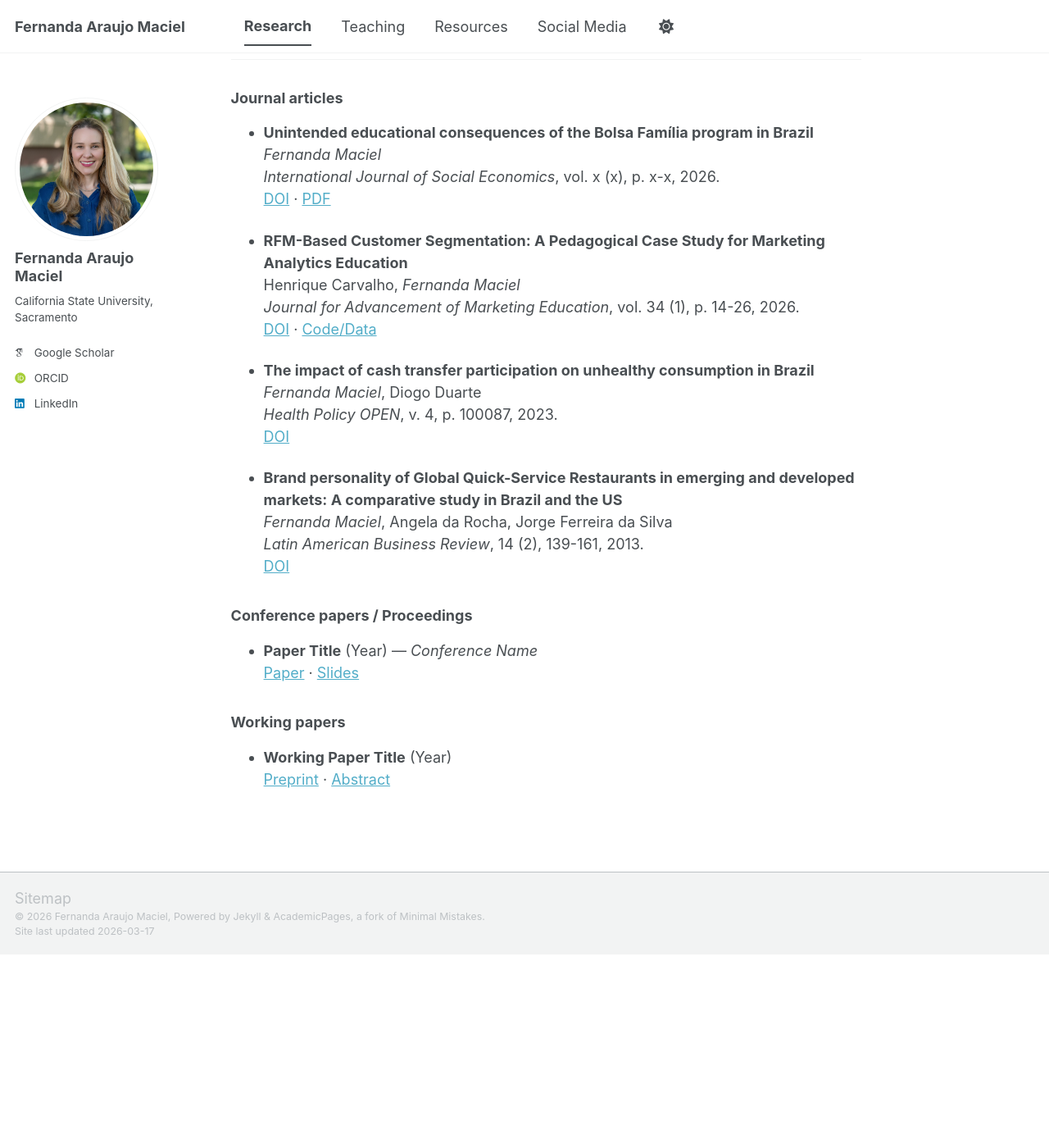
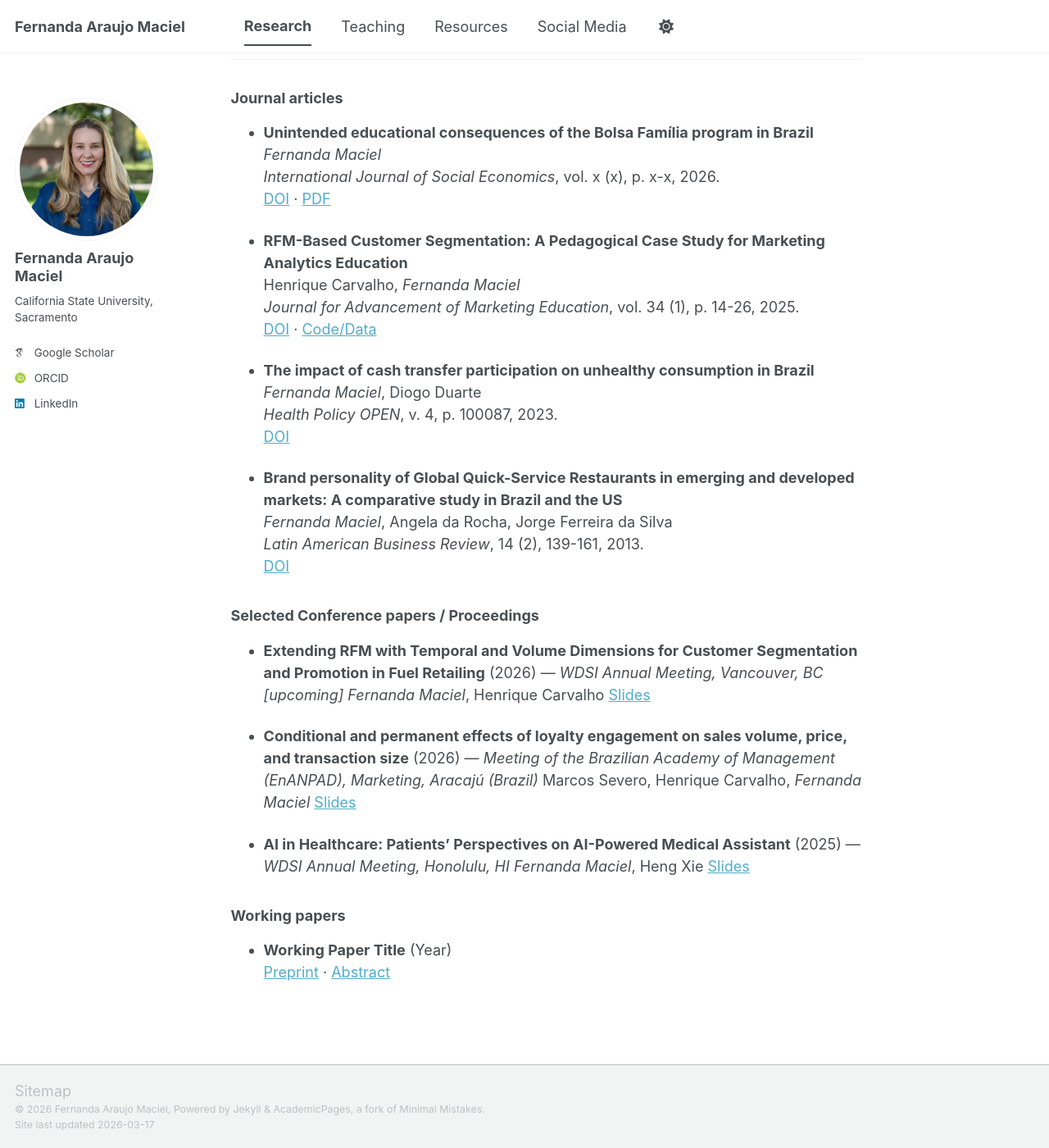
Before and after one commit to proffernandamaciel/proffernandamaciel.github.io, a Jekyll site: the page built from _pages/research.md, in a window 1280 px wide and 1400 px high, scrolled down 356 px. Shown: the whole window at 82% size. Built offline with Jekyll 4.4.1, drawn with Linux system fonts in a browser that asks for light colours; some web fonts are replaced; a script bundle is joined from its source files by our own code; library files that are not in the unit come from our copies; before the commit the page ends 1520 px from its top, so only the background shows below that; some of the changed text lies outside the part shown.

Commit message:
Revise research interests and publication details
Updated research interests and corrected publication year.

```diff
--- a/_pages/research.md
+++ b/_pages/research.md
@@ -6,9 +6,9 @@
 ---
 
 ## Research interests
-- Marketing analytics & causal inference
-- AI in marketing
-- Trust, information overload, and misinformation
+- Marketing Analytics
+- Economics and Causal Analytics
+- Digital Trust and Technology
 
 ## Publications
 
@@ -20,7 +20,7 @@
 
 - **RFM-Based Customer Segmentation: A Pedagogical Case Study for Marketing Analytics Education**
   Henrique Carvalho, *Fernanda Maciel*
-   *Journal for Advancement of Marketing Education*,  vol. 34 (1), p. 14-26, 2026.
+   *Journal for Advancement of Marketing Education*,  vol. 34 (1), p. 14-26, 2025.
    [DOI](https://doi.org/10.63963/001c.157562) · [Code/Data](https://jame.scholasticahq.com/article/157562-rfm-based-customer-segmentation-a-pedagogical-case-study-for-marketing-analytics-education)
 
  - **The impact of cash transfer participation on unhealthy consumption in Brazil**
@@ -33,9 +33,18 @@
    *Latin American Business Review*, 14 (2), 139-161, 2013.
    [DOI](https://www.tandfonline.com/doi/abs/10.1080/10978526.2013.808950)
 
-### Conference papers / Proceedings
-- **Paper Title** (Year) — *Conference Name*
-  [Paper](...) · [Slides](...)
+### Selected Conference papers / Proceedings
+- **Extending RFM with Temporal and Volume Dimensions for Customer Segmentation and Promotion in Fuel Retailing** (2026) — *WDSI Annual Meeting, Vancouver, BC [upcoming]*
+  *Fernanda Maciel*, Henrique Carvalho
+  [Slides](...)
+
+- **Conditional and permanent effects of loyalty engagement on sales volume, price, and transaction size** (2026) — *Meeting of the Brazilian Academy of Management (EnANPAD), Marketing, Aracajú (Brazil)*
+  Marcos Severo, Henrique Carvalho, *Fernanda Maciel*
+  [Slides](...)
+
+- **AI in Healthcare: Patients' Perspectives on AI-Powered Medical Assistant** (2025) — *WDSI Annual Meeting, Honolulu, HI*
+  *Fernanda Maciel*, Heng Xie
+  [Slides](...)
 
 ### Working papers
 - **Working Paper Title** (Year)
```
